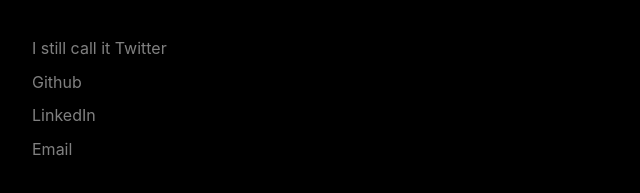
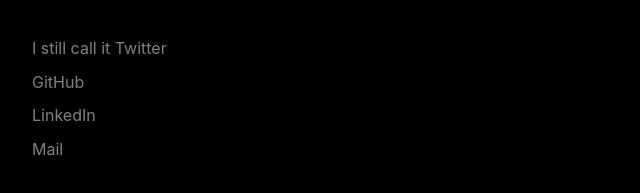
Before and after one commit to tanmay-a-sharma/portfolio, a plain HTML site: page index.html in a window 1280 px wide. Shown: the part 301-494 px from the top of the page, 315-955 px from the left. Drawn offline with Linux system fonts and the light colour scheme.

Commit message:
me aesthetics

```diff
--- a/index.html
+++ b/index.html
@@ -29,11 +29,11 @@
         <div class="social-links">
           <a href="https://x.com/tsha444" class="footer-link">I still call it Twitter</a>
           <a href="https://github.com/tanmay-a-sharma" class="footer-link"
-            >Github</a
+            >GitHub</a
           >
           <a href="https://www.linkedin.com/in/tanmayxsharma/" class="footer-link">LinkedIn</a>
           <a href="mailto:sharma.a.tanmay@gmail.com" class="footer-link"
-            >Email</a
+            >Mail</a
           >
         </div>
       </section>
```
